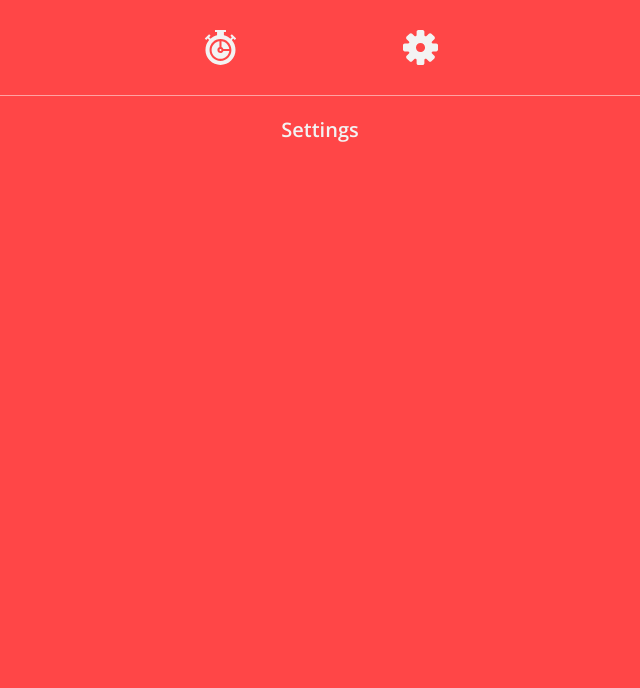
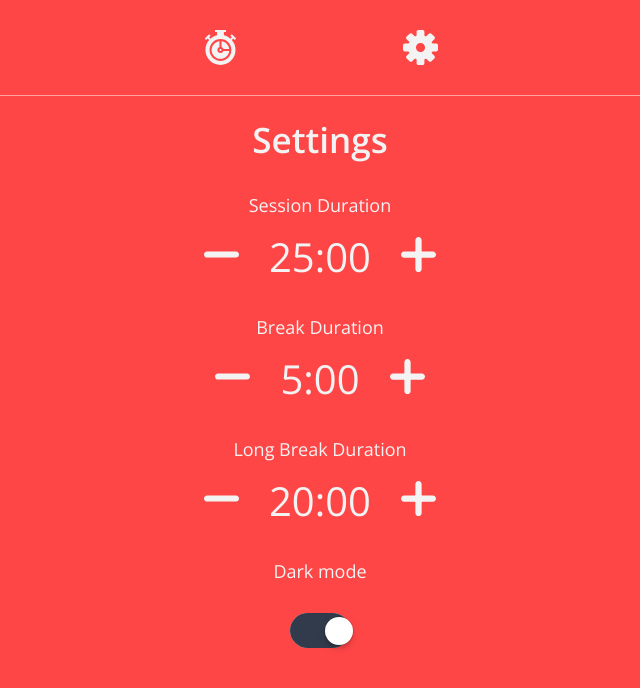
Before and after one commit to mattzahel/Pomodoro, a Vue app: page /settings in a window 1280 px wide. Shown: the top 688 px of the page, without its empty margins (320-960 px from the left). Built offline with nearby package versions, Linux system fonts and the light colour scheme.

Commit message:
display time settings, create DM toggle

```diff
--- /dev/null
+++ b/src/components/BaseToggle.vue
@@ -0,0 +1,86 @@
+<template>
+  <div class="toggle__wrapper">
+    <input type="checkbox" name="toggle" class="switch" id="toggle-1" checked>
+    <label for="toggle-1"></label>
+  </div>
+</template>
+<script>
+
+</script>
+<style lang="scss">
+$sw-height: 3.5rem;
+$sw-width: 6rem;
+
+.toggle__wrapper {
+  padding: 2rem 0;
+}
+
+input{
+  &.switch {
+    opacity: 0;
+    position:absolute;
+    left: -9999px;
+    margin: 2rem;
+
+    & + label{
+      user-select: none;
+      transition: .2s ease;
+      display: inline-block;
+      height: $sw-height;
+      width: $sw-width;
+      position:relative;
+      box-shadow: inset 0 0 0px 2px #e4e4e4;
+      border-radius: 60px;
+      &:before{
+        content: "";
+        position: absolute;
+        display: block;
+        height: $sw-height;
+        width: $sw-height;
+        top: 0;
+        left: 0;
+        border-radius: $sw-height/2;
+        background: transparent;
+        transition: .2s cubic-bezier(.24,0,.5,1);
+      }
+      &:after {
+        content: "";
+        position: absolute;
+        display: block;
+        height: 28px;
+        width: 28px;
+        top: 50%;
+        margin-top:-14px;
+        left: 1px;
+        border-radius: 60px;
+        background: #fff;
+        box-shadow: 0 0 0 1px hsla(0, 0%, 0%, 0.1), 0 4px 0px 0 hsla(0,0%,0%,.04), 0 4px 9px hsla(0,0%,0%,.13), 0 3px 3px hsla(0,0%,0%,.05);
+        transition: .35s cubic-bezier(.54,1.60,.5,1);
+        }
+      span{
+        white-space:nowrap;
+        height:$sw-height;
+        line-height:$sw-height;
+        margin-left: $sw-width;
+        padding-left:16px;
+      }
+    }
+    &:checked{
+      & + label:before {
+        width: $sw-width;
+        background: #313B4B;
+        transition: width .2s cubic-bezier(0,0,0,.1);
+      }
+
+      & + label:after{
+        left: $sw-width - $sw-height + 1;
+      }
+
+      & + label{
+        box-shadow: inset 0 0 0px 25px #e4e4e4;
+        transition: box-shadow 2.5s cubic-bezier(0,1.2,.94,.95)}
+    }
+  }
+}
+
+</style>
--- /dev/null
+++ b/src/components/SettingsControl.vue
@@ -0,0 +1,72 @@
+<template>
+  <div class="settings__control">
+    <button class="settings__btn" @click="$emit('changeTime', value - 60)" :disabled="value <= min">
+      <svg>
+        <use :xlink:href="`${baseUrl}icons/sprite.svg#minus`"></use>
+      </svg>
+    </button>
+    <span class="settings__time">{{value | secToMin}}:00</span>
+     <button class="settings__btn" @click="$emit('changeTime', value + 60)" :disabled="value >= max">
+      <svg>
+        <use :xlink:href="`${baseUrl}icons/sprite.svg#plus`"></use>
+      </svg>
+    </button>
+  </div>
+</template>
+<script>
+export default {
+  name: 'settingsControl',
+  props: [
+    'value', 'min', 'max'
+  ],
+  data() {
+    return {
+      baseUrl: process.env.BASE_URL
+    }
+  },
+  filters: {
+    secToMin(val) {
+      return val / 60;
+    }
+  }
+}
+</script>
+<style lang="scss" scoped>
+@import "../sass/_variables";
+
+  .settings__time {
+    font-size: 3rem;
+    margin: 0rem 2rem;
+
+     @media screen and (min-width: 768px) {
+        font-size: 4rem;
+      }
+  }
+  .settings__btn {
+    background-color: transparent;
+    border: none;
+    padding: 1rem;
+    border-radius: 50%;
+    transition: all .3s;
+    cursor: pointer;
+
+    svg {
+      width: 2.5rem;
+      height: 2.5rem;
+
+      @media screen and (min-width: 768px) {
+        width: 3.5rem;
+        height: 3.5rem;
+      }
+    }
+
+    &:hover {
+        // box-shadow: 0px 3px 10px rgba(0,0,0,.1);
+        // background-color: rgba(255,255,255,.75);
+
+        svg {
+            // fill: $color-theme-1;
+        }
+    }
+  }
+</style>
--- a/src/store/index.js
+++ b/src/store/index.js
@@ -5,10 +5,38 @@ Vue.use(Vuex)
 
 export default new Vuex.Store({
   state: {
+    session: 1500,
+    shortBreak: 300,
+    longBreak: 1200,
+    activeMode: 'session'
   },
   mutations: {
+    // SET_SESSION_DURATION(state, payload) {
+    //   state.session = payload;
+    // },
+    // SET_BREAK_DURATION(state, payload) {
+    //   state.shortBreak = payload;
+    // },
+    // SET_LONG_BREAK_DURATION(state, payload) {
+    //   state.longBreak = payload;
+    // }
   },
   actions: {
+  },
+  getters: {
+    // secTimeToString(secs) {
+    //   const min = Math.floor(secs/60);
+    //   const sec = secs % 60;
+
+    //   let secString;
+
+    //   if (sec < 10) {
+    //     secString = '0' + sec
+    //   } else {
+    //     secString = sec
+    //   }
+    //   return `${min}:${secString}`
+    // }
   },
   modules: {
   }
--- a/src/views/Settings.vue
+++ b/src/views/Settings.vue
@@ -1,5 +1,85 @@
 <template>
-  <div>
+  <div class="settings">
     <h1>Settings</h1>
+
+    <div class="settings__element">
+      <h2 class="settings__title">
+        Session Duration
+      </h2>
+      <SettingsControl :value="session" :min="sessionMin" :max="sessionMax"/>
+    </div>
+    <div class="settings__element">
+      <h2 class="settings__title">
+        Break Duration
+      </h2>
+        <SettingsControl :value="shortBreak" :min="shortBreakMin" :max="shortBreakMax"/>
+    </div>
+    <div class="settings__element">
+      <h2 class="settings__title">
+        Long Break Duration
+      </h2>
+        <SettingsControl :value="longBreak" :min="longBreakMin" :max="longBreakMax"/>
+      <!-- component -->
+    </div>
+    <div class="settings__element">
+      <h2 class="settings__title">
+        Dark mode
+      </h2>
+      <BaseToggle />
+      <!-- component -->
+    </div>
   </div>
 </template>
+<script>
+import {mapState, mapMutations} from 'vuex';
+import SettingsControl from "@/components/SettingsControl.vue";
+import BaseToggle from "@/components/BaseToggle.vue";
+
+export default {
+  name: 'settings',
+  components: {
+    SettingsControl,
+    BaseToggle
+  },
+  data() {
+    return {
+      sessionMin: 15 * 60,
+      sessionMax: 60 * 60,
+      shortBreakMin: 1 * 60,
+      shortBreakMax: 15 * 60,
+      longBreakMin: 5 * 60,
+      longBreakMax: 30 * 60
+    }
+  },
+  methods: {
+    // changeTime() {
+    //   this.$store.commit('SET_SESSION_DURATION')
+    // }
+  },
+  computed: {
+    ...mapState(['session', 'shortBreak', 'longBreak']),
+    ...mapMutations(['SET_SESSION_DURATION', 'SET_BREAK_DURATION', 'SET_LONG_BREAK_DURATION'])
+  }
+}
+</script>
+<style lang="scss">
+  h1 {
+    font-size: 3rem;
+    margin-bottom: 3rem;
+
+     @media screen and (min-width: 768px) {
+        font-size: 3.5rem;
+      }
+  }
+  h2 {
+  }
+  .settings__element {
+    margin-bottom: 3rem;
+  }
+  .settings__title {
+    text-align: center;
+    font-weight: 400;
+    margin-bottom: 1rem;
+    font-size: 1.8rem;
+  }
+</style>
```
Also changed, not shown: public/icons/sprite.svg.
